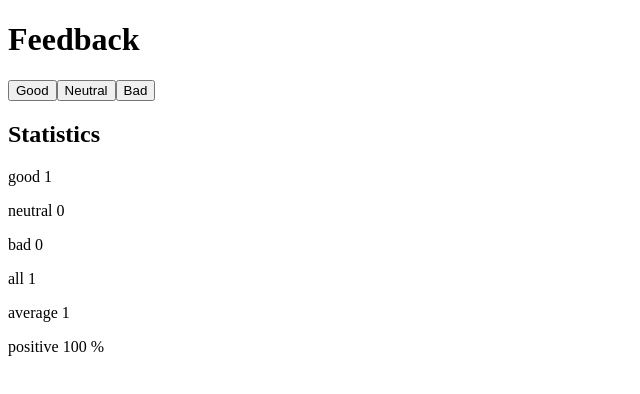
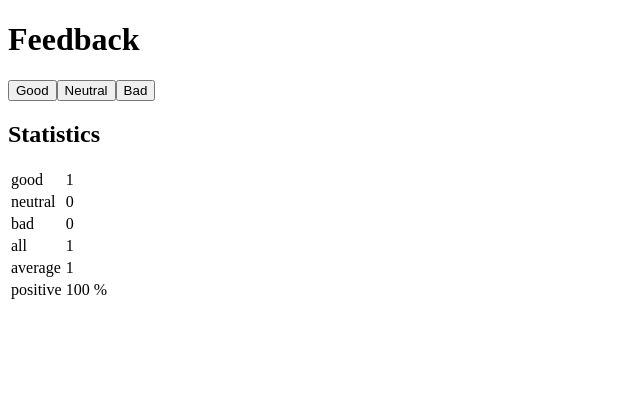
Before and after one commit to py-piyush/full-stack-open, a React (Create React App) app in the folder part-1/unicafe/: page / in a window 1280 px wide. Both pictures are taken after a click on the button "Good". Shown: the top 394 px of the page, without its empty margins (0-640 px from the left). Built offline with nearby package versions, Linux system fonts and the light colour scheme.

Commit message:
Exercise 1.11

```diff
--- a/part-1/unicafe/src/App.js
+++ b/part-1/unicafe/src/App.js
@@ -7,15 +7,17 @@ const Button = ({ text, onClick }) => {
 const StatisticLine = ({ text, value }) => {
   if (text === "positive") {
     return (
-      <p>
-        {text} {value} %
-      </p>
+      <tr>
+        <td>{text}</td>
+        <td>{value} %</td>
+      </tr>
     );
   }
   return (
-    <p>
-      {text} {value}
-    </p>
+    <tr>
+      <td>{text}</td>
+      <td>{value}</td>
+    </tr>
   );
 };
 
@@ -31,6 +33,8 @@ const Statistics = ({ good, neutral, bad }) => {
   return (
     <>
       <h2>Statistics</h2>
+      <table>
+        <tbody>
           <StatisticLine text="good" value={good} />
           <StatisticLine text="neutral" value={neutral} />
           <StatisticLine text="bad" value={bad} />
@@ -43,6 +47,8 @@ const Statistics = ({ good, neutral, bad }) => {
             text="positive"
             value={(good * 100) / (good + neutral + bad)}
           />
+        </tbody>
+      </table>
     </>
   );
 };
```
Lines whose indentation alone changed are shown as unchanged.
